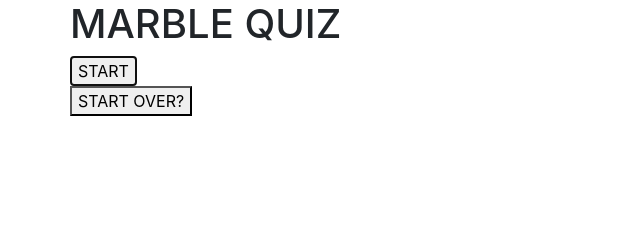
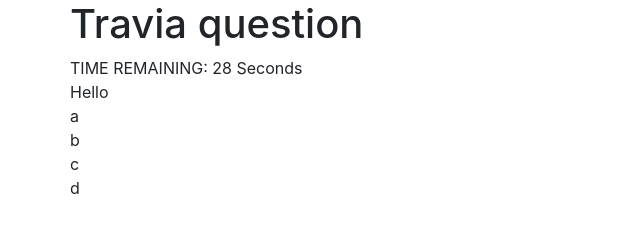
Before and after one commit to dowan1041/TriviaGame, a plain HTML site: page index.html in a window 1280 px wide. Both pictures are taken after a click on the button "START". Shown: the whole page, without its empty margins (0-640 px from the left). Drawn offline with nearby package versions, Linux system fonts and the light colour scheme.

Commit message:
some more work on javascript

```diff
--- a/assets/javascript/app.js
+++ b/assets/javascript/app.js
@@ -1,30 +1,95 @@
-$(document).ready(function() {
+// $(document).ready(function() {
     // variables
+    var numCorrect;
+    var numIncorrect;
+    var numUnanswered;
+
+    var curQuestion;
+
     var time;
     var intervalId;
 
+    var triviaQuestions = [
+        {
+            question: "Hello",
+            choices: ["a", "b", "c", "d"],
+            rightAns: 2,
+            image: "assests/images/",
+            ansDescribtion: "This is correct",
+        },
+
+        {
+            question: "Good Morning",
+            choices: ["a", "b", "c", "d"],
+            rightAns: 3,
+            image: "assests/images/",
+            ansDescribtion: "This is correct",
+        }
+    ]
+    console.log(triviaQuestions[0].question);
+    console.log(triviaQuestions[0].choices[2]);
+
+    $("#game").hide();
+    $("#startBtn").on("click", function() {
+        $("#start").hide();
+        gameReset();
+    });
+
+    function gameReset() {
+        $("#game").show();
+        $("#questions").show();
+        $("#answers").hide();
+        $("#results").hide();
+        numCorrect = 0;
+        numIncorrect = 0;
+        numUnanswered = 0;
+        curQuestion = 0;
+        questions();
+    }
+    function questions() {
+        $("#question").html(triviaQuestions[curQuestion].question);
+        //question is appeared
+        for (var i = 0; i < 4; i++) {
+            var list = $("<div>"); //grab new div for answer choices
+            list.addClass("currentChoices")
+            list.html(triviaQuestions[curQuestion].choices[i]);
+            list.attr({
+                "data-index" : i
+            });
+            $("#choices").append(list);
+
+        }
+        timer();
+    }
     function timer() {
         time = 30;
-        $("#time").html("TIME REMAINING: " + time +"Seconds");
-        intervalId = setInterval(count,1000);
+        $("#time").html("TIME REMAINING: " + time +" Seconds");
+        intervalId = setInterval(count, 1000);
     }
 
     function count() {
-        time --;
-        if(time < 10) {
-            $("#time").css({
-                "color" : "red"
-            });
-        } else {
-            $("#time").css({
-                "color" : "black"
-            });
-        }
+        time = time - 1;
+        $("#time").html("TIME REMAINING: " + time +" Seconds");
+        // if(time < 10) {
+        //     $("#time").css({
+        //         "color" : "red"
+        //     });
+        // } else {
+        //     $("#time").css({
+        //         "color" : "black"
+        //     });
+        // }
 
         if (time < 1) {
             clearInterval(intervalId);
-            showAnswer();
+            timeisUp();
         }
+    }
+    function timeisUp() {
+        $("#game").show();
+        $("#questions").hide();
+        $("#answers").show();
+        $("#results").hide();
     }
 
 
@@ -39,4 +104,4 @@ $(document).ready(function() {
 
 
 
-};
+// }
--- a/index.html
+++ b/index.html
@@ -11,12 +11,12 @@
 <body>
     <div class="container">
         <div class="row">
-            <h1 id="title">MARBLE QUIZ</h1>
+            <h1 id="title">Travia question</h1>
         </div>
-        <div class="row">
+        <div class="row" id="start">
             <button id="startBtn"> START</button>
         </div>
-        <div class="row">
+        <div class="row" id="game">
             <div id="questions">
                 <div id="time"></div>
                 <div id="question"></div>
```
